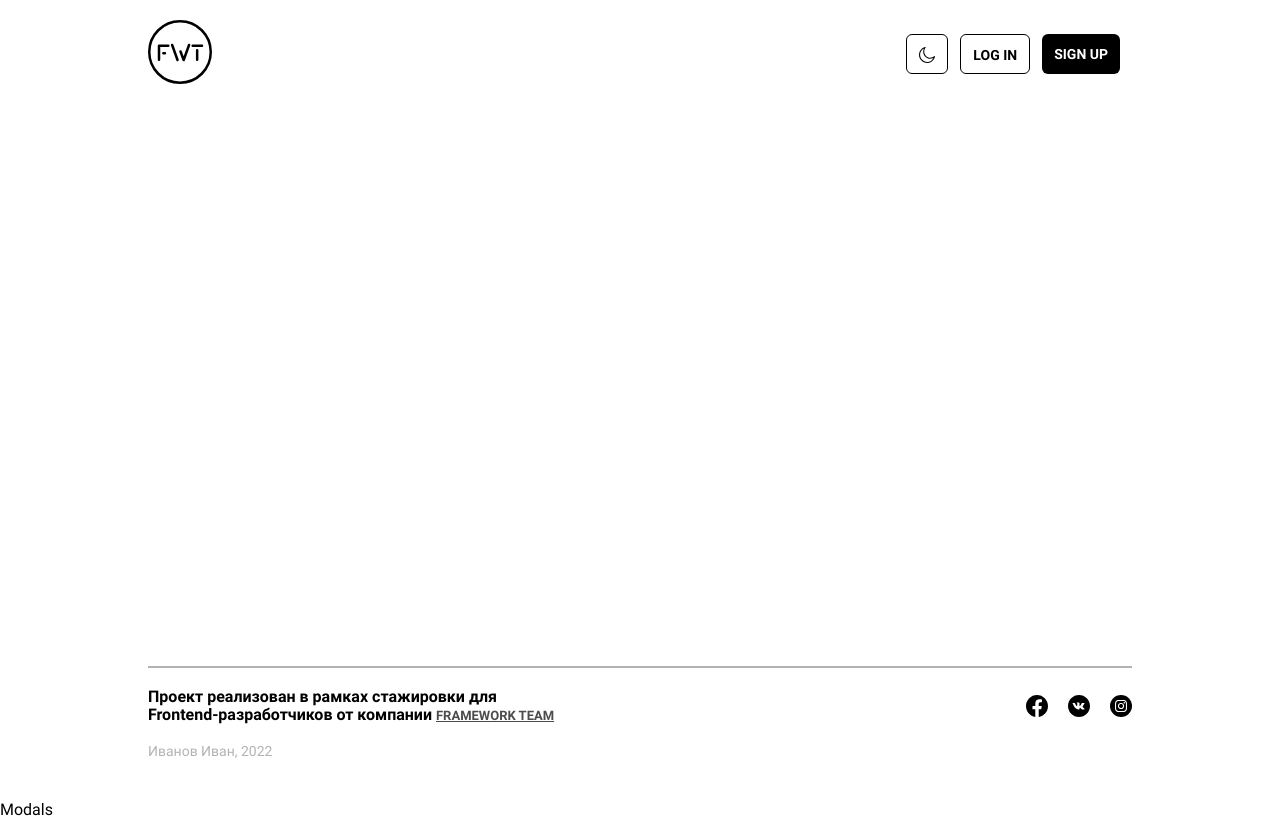
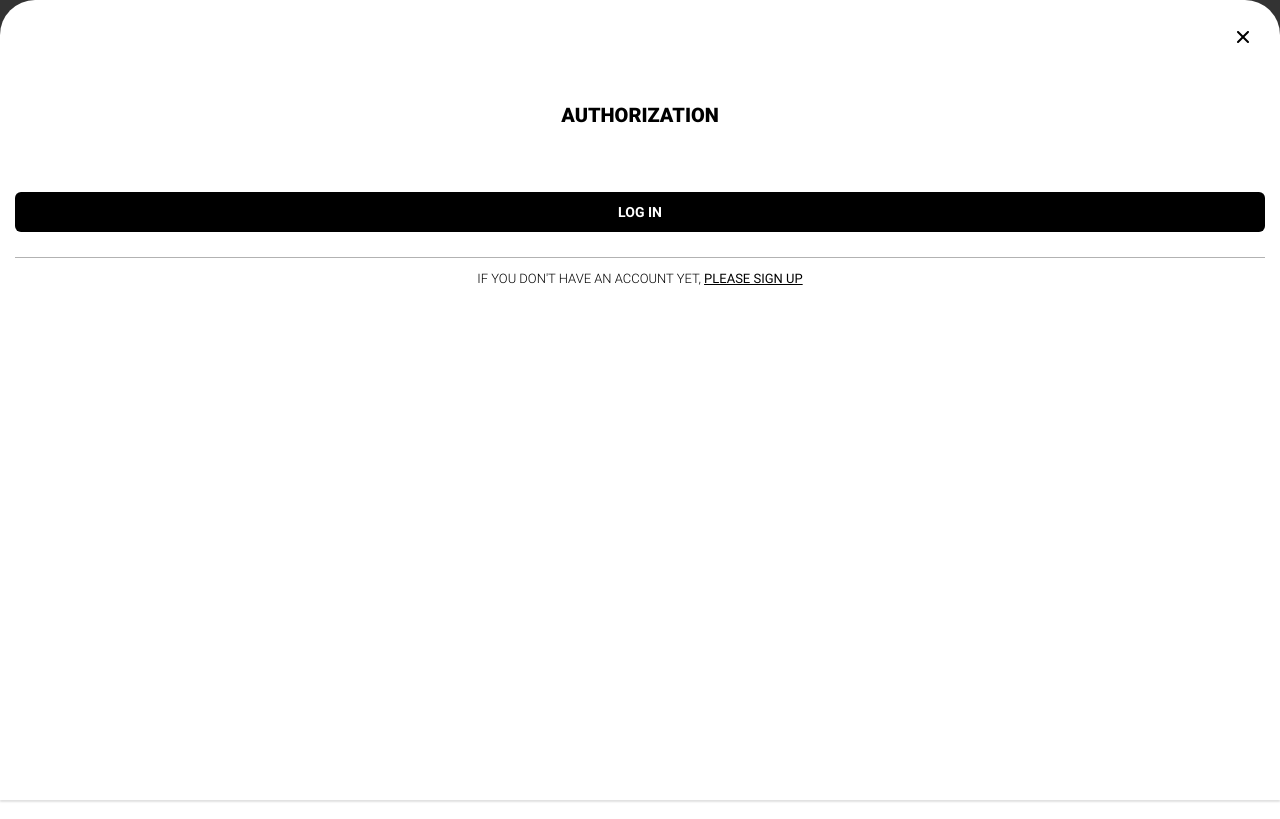
Before and after one commit to FriedCactus/fwt-art-gallery, a Vue app: page / in a window 1280 px wide. Both pictures are taken after a click on the button "LOG IN". Built offline with nearby package versions, Linux system fonts and the light colour scheme; no server answers.

Commit message:
Added authorization modals

```diff
--- a/src/App.vue
+++ b/src/App.vue
@@ -20,6 +20,7 @@ import Header from "./components/Header.vue";
 import Wrapper from "./components/Wrapper.vue";
 import { useStore } from "./store";
 import AuthorizationModals from "./components/AuthorizationModals.vue";
+import bodyLock from "./utils/bodyLock";
 
 export default defineComponent({
   name: "App",
@@ -34,9 +35,21 @@ export default defineComponent({
     const cookies = useCookies();
     const store = useStore();
 
-    watch(store.state.settings, (newValue) => {
-      cookies.set("theme", newValue.theme);
-    });
+    // Слежение за темой
+    watch(
+      () => store.state.settings.theme,
+      (newValue) => {
+        cookies.set("theme", newValue);
+      },
+    );
+
+    // Слежение за модалками авторизации
+    watch(
+      () => store.state.settings.authorizationModal,
+      (newValue) => {
+        bodyLock(!!newValue);
+      },
+    );
 
     onBeforeMount(() => {
       const theme = cookies.get("theme");
--- /dev/null
+++ b/src/components/AuthModal.vue
@@ -0,0 +1,163 @@
+<template>
+  <div class="auth-modal">
+    <div class="top">
+      <button @click="onClose" class="close-button">
+        <CloseIcon />
+      </button>
+    </div>
+
+    <template v-if="type === 'auth'">
+      <form class="form">
+        <h3 class="title">AUTHORIZATION</h3>
+        <div class="slot"><slot /></div>
+        <div class="submit-button">
+          <Button :style="'filled'" type="submit">Log in</Button>
+        </div>
+      </form>
+      <span class="separating-line" />
+      <div class="info">
+        <p class="text">
+          If you don't have An account yet,
+          <Link @click="onSignUpClick">please sign up</Link>
+        </p>
+      </div>
+    </template>
+
+    <template v-if="type === 'register'">
+      <form class="form">
+        <h3 class="title">СREATE YOUR PROFILE</h3>
+        <div class="slot"><slot /></div>
+        <div class="submit-button">
+          <Button :style="'filled'" type="submit">Registration</Button>
+        </div>
+      </form>
+      <span class="separating-line" />
+      <div class="info">
+        <p class="text">
+          If you already have an account,
+          <Link @click="onLogInClick">please log in</Link>
+        </p>
+      </div>
+    </template>
+  </div>
+</template>
+
+<script lang="ts">
+import { defineComponent, PropType } from "vue";
+import CloseIcon from "@/assets/icons/close-icon.svg";
+import Button from "@/ui/Button.vue";
+import Link from "@/ui/Link.vue";
+import { useStore } from "@/store";
+
+type Props = {
+  type: "auth" | "register";
+};
+
+export default defineComponent({
+  name: "AuthModal",
+  components: {
+    CloseIcon,
+    Button,
+    Link,
+  },
+  props: {
+    type: String as PropType<Props["type"]>,
+    onClose: {
+      type: Function as PropType<() => void>,
+      default: () => {},
+    },
+  },
+  setup() {
+    const store = useStore();
+
+    const onLogInClick = () => {
+      store.commit("setAuthorizationModal", "auth");
+    };
+
+    const onSignUpClick = () => {
+      store.commit("setAuthorizationModal", "register");
+    };
+
+    return {
+      onLogInClick,
+      onSignUpClick,
+    };
+  },
+});
+</script>
+
+<style lang="scss" scoped>
+.auth-modal {
+  display: flex;
+  flex-direction: column;
+  align-items: center;
+  background-color: $white;
+  box-shadow: 0px 2px 2px rgba(0, 0, 0, 0.12);
+  border-radius: 35px 35px 0px 0px;
+  width: 100%;
+  height: 100%;
+  padding: 28px 15px;
+  overflow: hidden;
+
+  .top {
+    align-self: flex-end;
+    padding-right: 16px;
+    margin-bottom: 57px;
+
+    .close-button {
+      cursor: pointer;
+      background-color: transparent;
+      border: none;
+      outline: none;
+
+      svg {
+        :deep(path) {
+          fill: $black;
+        }
+      }
+    }
+  }
+
+  .form {
+    display: flex;
+    flex-direction: column;
+    align-items: center;
+    width: 100%;
+
+    .title {
+      margin-bottom: 35px;
+      font-weight: 900;
+      font-size: 20px;
+      line-height: 115%;
+      text-transform: uppercase;
+    }
+
+    .slot {
+      margin-bottom: 30px;
+    }
+
+    .submit-button {
+      width: 100%;
+      height: 40px;
+    }
+  }
+
+  .separating-line {
+    display: inline-block;
+    margin: 25px 0 15px;
+    width: 100%;
+    height: 0.3px;
+    background-color: $SeparatingLine;
+  }
+
+  .info {
+    .text {
+      font-weight: 300;
+      font-size: 13px;
+      line-height: 115%;
+      font-variant: small-caps;
+      text-transform: uppercase;
+    }
+  }
+}
+</style>
--- a/src/components/AuthorizationModals.vue
+++ b/src/components/AuthorizationModals.vue
@@ -1,16 +1,54 @@
 <template>
-  <div class="authorization-modals">Modals</div>
+  <template v-if="authorizationModal">
+    <div class="authorization-modals">
+      <AuthModal :type="authorizationModal" :onClose="onClose" />
+    </div>
+  </template>
 </template>
 
 <script lang="ts">
-import { defineComponent } from "vue";
+import { useStore } from "@/store";
+import { computed, defineComponent } from "vue";
+import AuthModal from "./AuthModal.vue";
 
 export default defineComponent({
   name: "AuthorizationModals",
+  components: {
+    AuthModal,
+  },
+  setup() {
+    const store = useStore();
+
+    const onClose = () => {
+      store.commit("setAuthorizationModal", "");
+    };
+
+    return {
+      authorizationModal: computed(
+        () => store.state.settings.authorizationModal,
+      ),
+      onClose,
+    };
+  },
 });
 </script>
 
 <style lang="scss" scoped>
 .authorization-modals {
+  position: fixed;
+  top: 0;
+  left: 0;
+  height: 100%;
+  width: 100%;
+  background-color: $ModalBackground;
+  padding-top: 91px;
+  z-index: 10;
+
+  @media ($tablet) {
+    display: flex;
+    justify-content: center;
+    align-items: center;
+    padding-top: 0;
+  }
 }
 </style>
--- a/src/components/BurgerMenu.vue
+++ b/src/components/BurgerMenu.vue
@@ -2,15 +2,15 @@
   <div class="burger-menu" :class="{ [theme]: theme, active: isOpen }">
     <div class="buttons-row">
       <div class="button">
-        <Button @click="onThemeChangeClick" :style="'outlined'">
+        <Button :onClick="onThemeChangeClick" :style="'outlined'">
           <ThemeIcon />
         </Button>
       </div>
       <div class="button">
-        <Button :style="'outlined'">Log in</Button>
+        <Button :onClick="onLogInClick" :style="'outlined'">Log in</Button>
       </div>
       <div class="button">
-        <Button>Sign up</Button>
+        <Button :onClick="onSignUpClick">Sign up</Button>
       </div>
     </div>
   </div>
@@ -21,6 +21,7 @@ import Button from "@/ui/Button.vue";
 import ThemeIcon from "@/assets/icons/theme_icon.svg";
 import { computed, defineComponent } from "vue";
 import { useStore } from "@/store";
+import { TSettingsState } from "@/types";
 
 export default defineComponent({
   name: "BurgerMenu",
@@ -41,9 +42,25 @@ export default defineComponent({
       store.commit("changeTheme");
     };
 
+    const authorizationModal = (
+      modal: TSettingsState["authorizationModal"],
+    ) => {
+      store.commit("setAuthorizationModal", modal);
+    };
+
+    const onLogInClick = () => {
+      authorizationModal("auth");
+    };
+
+    const onSignUpClick = () => {
+      authorizationModal("register");
+    };
+
     return {
       theme: computed(() => store.state.settings.theme),
       onThemeChangeClick,
+      onLogInClick,
+      onSignUpClick,
     };
   },
 });
@@ -51,7 +68,7 @@ export default defineComponent({
 
 <style lang="scss" scoped>
 .burger-menu {
-  position: absolute;
+  position: fixed;
   top: 0;
   left: 0;
   width: 100%;
--- a/src/components/Header.vue
+++ b/src/components/Header.vue
@@ -10,10 +10,10 @@
         </Button>
       </div>
       <div class="button">
-        <Button :style="'outlined'">Log in</Button>
+        <Button :onClick="onLogInClick" :style="'outlined'">Log in</Button>
       </div>
       <div class="button">
-        <Button>Sign up</Button>
+        <Button :onClick="onSignUpClick">Sign up</Button>
       </div>
       <button
         @click="onBurgerClick"
@@ -30,7 +30,10 @@
 </template>
 
 <script lang="ts">
+import type { TSettingsState } from "@/types";
+
 import { useStore } from "@/store";
+import bodyLock from "@/utils/bodyLock";
 import { computed, defineComponent, ref } from "vue";
 import ThemeIcon from "@/assets/icons/theme_icon.svg";
 import Logo from "@/assets/images/Logo.svg";
@@ -52,10 +55,25 @@ export default defineComponent({
 
     const onBurgerClick = () => {
       isMenuOpen.value = !isMenuOpen.value;
+      bodyLock(isMenuOpen.value);
     };
 
     const onThemeChangeClick = () => {
       store.commit("changeTheme");
+    };
+
+    const authorizationModal = (
+      modal: TSettingsState["authorizationModal"],
+    ) => {
+      store.commit("setAuthorizationModal", modal);
+    };
+
+    const onLogInClick = () => {
+      authorizationModal("auth");
+    };
+
+    const onSignUpClick = () => {
+      authorizationModal("register");
     };
 
     return {
@@ -64,6 +82,8 @@ export default defineComponent({
       onThemeChangeClick,
       theme: computed(() => store.state.settings.theme),
       basePath: process.env.VUE_APP_BASE_PATH,
+      onLogInClick,
+      onSignUpClick,
     };
   },
 });
--- a/src/store/modules/settingsModule.ts
+++ b/src/store/modules/settingsModule.ts
@@ -4,6 +4,7 @@ import { Module } from "vuex";
 const settingsModule: Module<TSettingsState, TRootState> = {
   state: {
     theme: "light",
+    authorizationModal: "",
   },
   mutations: {
     changeTheme(state) {
@@ -13,6 +14,13 @@ const settingsModule: Module<TSettingsState, TRootState> = {
     setTheme(state, payload: TSettingsState["theme"]) {
       state.theme = payload;
     },
+
+    setAuthorizationModal(
+      state,
+      payload: TSettingsState["authorizationModal"],
+    ) {
+      state.authorizationModal = payload;
+    },
   },
 };
 
--- a/src/styles/_variables.scss
+++ b/src/styles/_variables.scss
@@ -65,3 +65,4 @@ $SliderBullet: #ffffff66;
 $SliderBulletActive: #ffffffd9;
 $SliderButton: #ffffff1a;
 $SliderDisabledButton: #ffffff0d;
+$SeparatingLine: #0000004d;
--- a/src/types/index.ts
+++ b/src/types/index.ts
@@ -29,6 +29,7 @@ export type TArtistStatic = {
 // Стор
 export type TSettingsState = {
   theme: "dark" | "light";
+  authorizationModal: "auth" | "register" | "";
 };
 
 export type TGalleryState = {
--- a/src/ui/Button.vue
+++ b/src/ui/Button.vue
@@ -1,5 +1,5 @@
 <template>
-  <button class="button" :class="[theme, style]" @click="onClick">
+  <button class="button" :class="[theme, style]" @click="onClick()">
     <slot />
   </button>
 </template>
--- a/src/ui/Link.vue
+++ b/src/ui/Link.vue
@@ -1,5 +1,5 @@
 <template>
-  <a href="" class="link" :class="{ [theme]: theme, bold: bold }"><slot /></a>
+  <a href="#" class="link" :class="{ [theme]: theme, bold: bold }"><slot /></a>
 </template>
 
 <script lang="ts">
```
